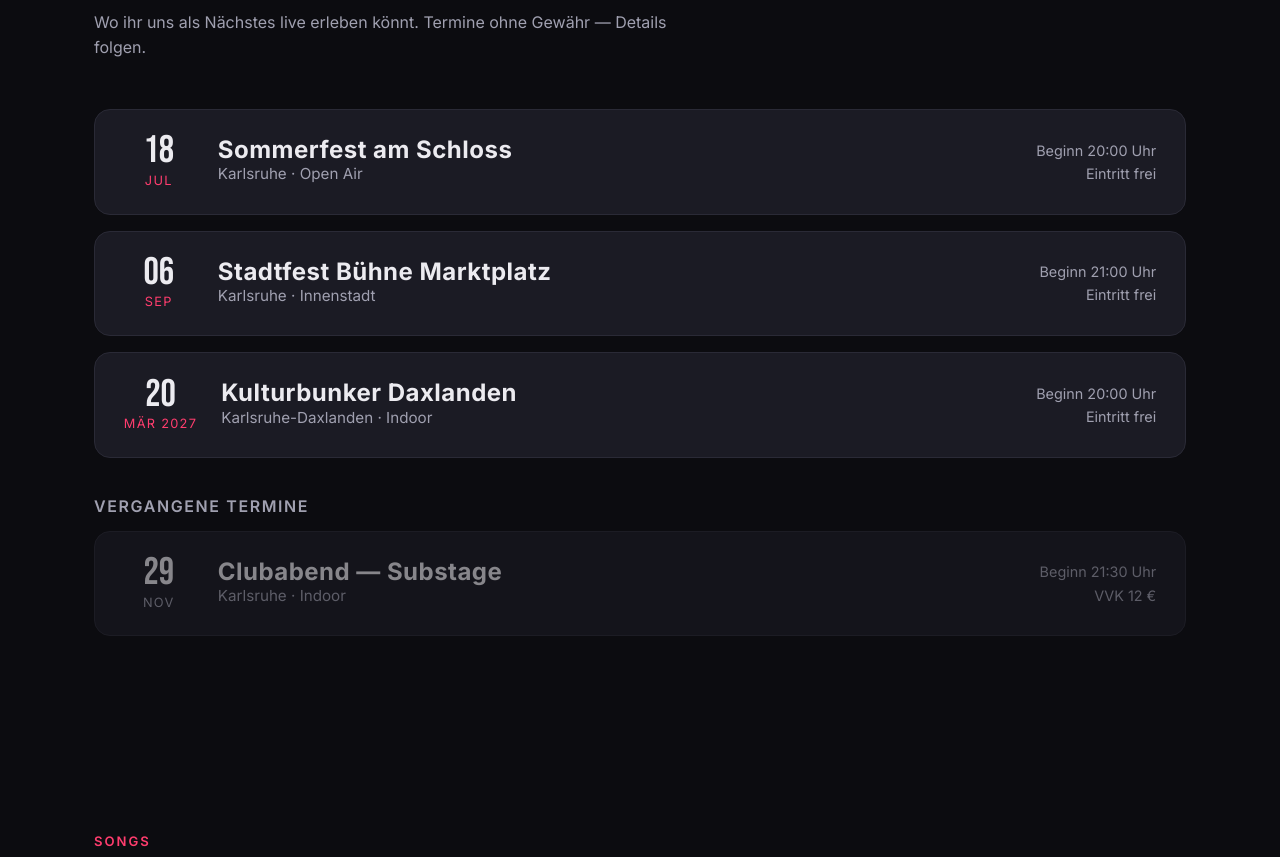
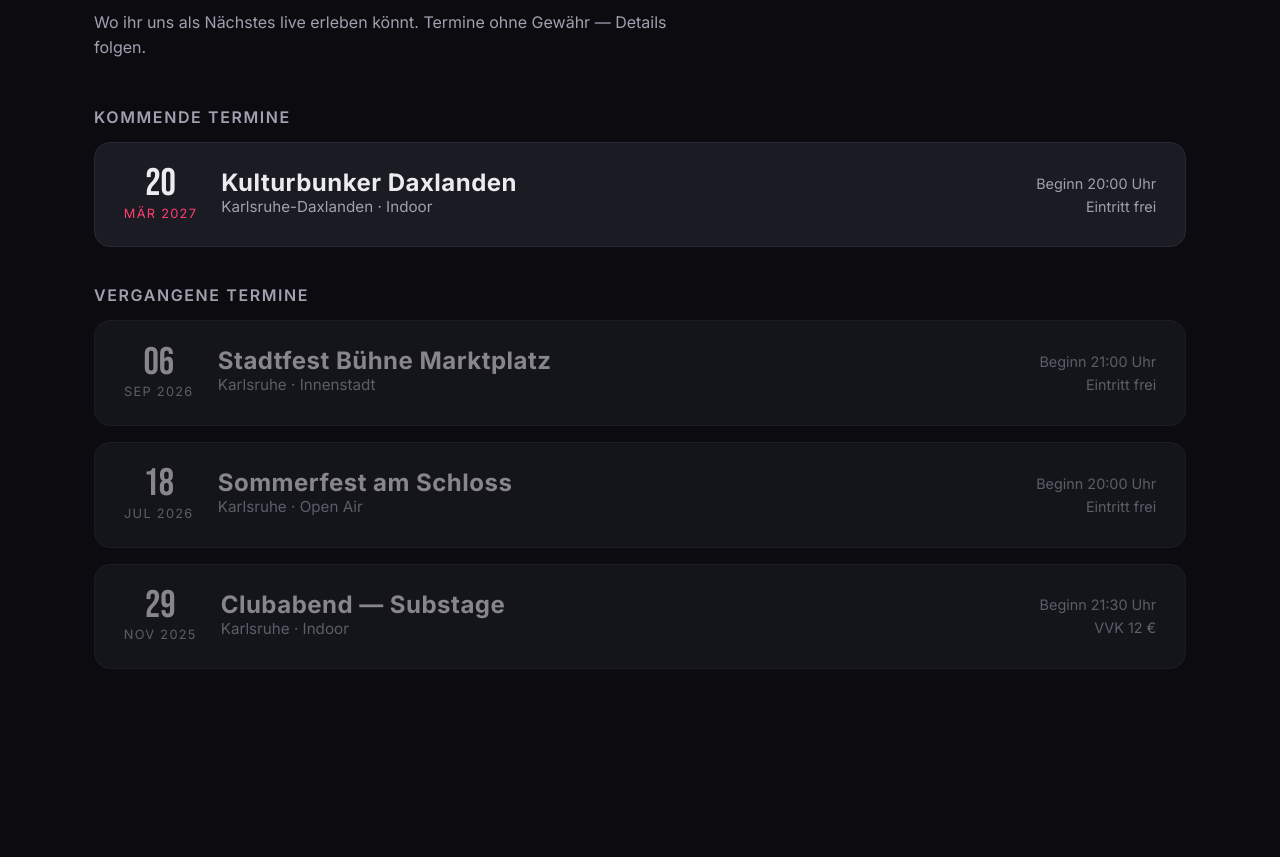
Before and after one commit to robert-koenig-priv/donkey-shorts-home, a plain HTML site: page index.html in a window 1280 px wide. Shown: the part 1985-2842 px from the top of the page. Drawn offline with Linux system fonts and the light colour scheme.

Commit message:
Termine in Kommende und Vergangene gruppiert
Co-Authored-By: Claude Opus 5.5 <noreply@anthropic.com>

```diff
--- a/css/style.css
+++ b/css/style.css
@@ -173,10 +173,11 @@ img { max-width: 100%; display: block; }
 .gig-info h3 { font-size: 1.5rem; font-family: 'Inter', sans-serif; font-weight: 700; }
 .gig-info p { color: var(--text-dim); font-size: .95rem; }
 .gig-meta { color: var(--text-dim); font-size: .9rem; text-align: right; }
-.gig-past-head { margin: 2.5rem 0 1rem; font-family: 'Inter', sans-serif; font-size: 1rem; font-weight: 600; text-transform: uppercase; letter-spacing: .1em; color: var(--text-dim); }
+.gig-group-head { margin: 2.5rem 0 1rem; font-family: 'Inter', sans-serif; font-size: 1rem; font-weight: 600; text-transform: uppercase; letter-spacing: .1em; color: var(--text-dim); }
 .gig.past, html.js-anim .gig.past.in { opacity: .55; }
 .gig.past:hover { border-color: var(--line); transform: none; }
 .gig.past .gig-date .mon { color: var(--text-dim); }
+.section-head + .gig-group-head { margin-top: 0; }
 .empty-state { color: var(--text-dim); background: var(--bg-card); border: 1px dashed var(--line); border-radius: var(--radius); padding: 2rem; text-align: center; }
 
 /* ---------- Band members ---------- */
--- a/index.html
+++ b/index.html
@@ -154,26 +154,9 @@
         <p>Wo ihr uns als Nächstes live erleben könnt. Termine ohne Gewähr — Details folgen.</p>
       </div>
 
+      <!-- Platzhalter-Termine — später dynamisch aus dem Backend -->
+      <h3 class="gig-group-head reveal">Kommende Termine</h3>
       <div class="gig-list">
-        <!-- Platzhalter-Termine — später dynamisch aus dem Backend -->
-        <article class="gig reveal">
-          <div class="gig-date"><div class="day">18</div><div class="mon">Jul</div></div>
-          <div class="gig-info">
-            <h3>Sommerfest am Schloss</h3>
-            <p>Karlsruhe · Open Air</p>
-          </div>
-          <div class="gig-meta">Beginn 20:00 Uhr<br>Eintritt frei</div>
-        </article>
-
-        <article class="gig reveal">
-          <div class="gig-date"><div class="day">06</div><div class="mon">Sep</div></div>
-          <div class="gig-info">
-            <h3>Stadtfest Bühne Marktplatz</h3>
-            <p>Karlsruhe · Innenstadt</p>
-          </div>
-          <div class="gig-meta">Beginn 21:00 Uhr<br>Eintritt frei</div>
-        </article>
-
         <article class="gig reveal">
           <div class="gig-date"><div class="day">20</div><div class="mon">Mär 2027</div></div>
           <div class="gig-info">
@@ -184,10 +167,28 @@
         </article>
       </div>
 
-      <h3 class="gig-past-head reveal">Vergangene Termine</h3>
-      <div class="gig-list gig-list-past">
+      <h3 class="gig-group-head reveal">Vergangene Termine</h3>
+      <div class="gig-list">
         <article class="gig past reveal">
-          <div class="gig-date"><div class="day">29</div><div class="mon">Nov</div></div>
+          <div class="gig-date"><div class="day">06</div><div class="mon">Sep 2026</div></div>
+          <div class="gig-info">
+            <h3>Stadtfest Bühne Marktplatz</h3>
+            <p>Karlsruhe · Innenstadt</p>
+          </div>
+          <div class="gig-meta">Beginn 21:00 Uhr<br>Eintritt frei</div>
+        </article>
+
+        <article class="gig past reveal">
+          <div class="gig-date"><div class="day">18</div><div class="mon">Jul 2026</div></div>
+          <div class="gig-info">
+            <h3>Sommerfest am Schloss</h3>
+            <p>Karlsruhe · Open Air</p>
+          </div>
+          <div class="gig-meta">Beginn 20:00 Uhr<br>Eintritt frei</div>
+        </article>
+
+        <article class="gig past reveal">
+          <div class="gig-date"><div class="day">29</div><div class="mon">Nov 2025</div></div>
           <div class="gig-info">
             <h3>Clubabend — Substage</h3>
             <p>Karlsruhe · Indoor</p>
```
